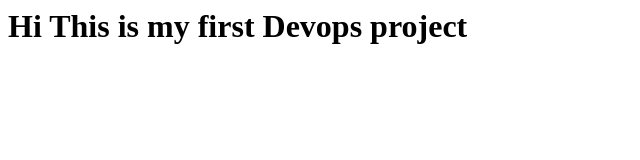
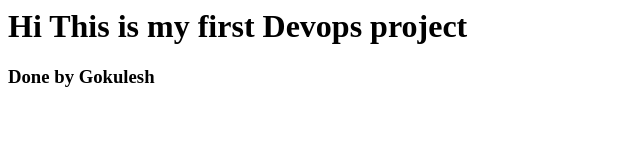
Before and after one commit to gokulesh007/Devops, a plain HTML site: page index.html in a window 1280 px wide. Shown: the whole page, without its empty margins (0-640 px from the left). Drawn offline with Linux system fonts and the light colour scheme.

Commit message:
Update index.html

```diff
--- a/index.html
+++ b/index.html
@@ -1,5 +1,6 @@
 <html>
 <body>
 <H1> Hi This is my first Devops project</H1>
+  <H3>Done by Gokulesh </H3>
 </body>
 </html>
```
